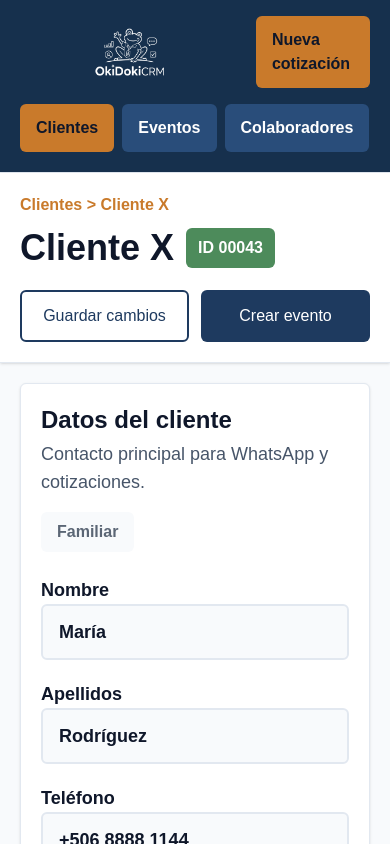
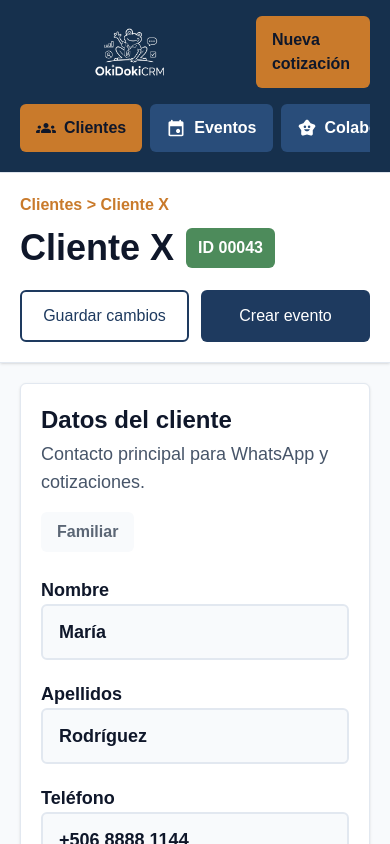
Before and after one commit to garze05/CRM, a Next.js app: page / in a window 390 px wide. Shown: the top 844 px of the page. Built offline with nearby package versions, Linux system fonts and the light colour scheme.

Commit message:
feat: Integrate Iconify for enhanced navigation icons and update dependencies

```diff
--- a/app/page.tsx
+++ b/app/page.tsx
@@ -1,14 +1,35 @@
+"use client";
+
+import { addCollection, Icon } from "@iconify/react";
+import { icons as materialSymbolsIcons } from "@iconify-json/material-symbols";
 import Image from "next/image";
+
+addCollection(materialSymbolsIcons);
 
 const navigationGroups = [
 	{
 		label: "Gestión",
-		items: ["Clientes", "Eventos", "Colaboradores", "Inventario"],
+		items: [
+			{ label: "Clientes", icon: "material-symbols:groups-rounded" },
+			{ label: "Eventos", icon: "material-symbols:event-rounded" },
+			{ label: "Colaboradores", icon: "material-symbols:family-star" },
+			{ label: "Inventario", icon: "material-symbols:inventory-2-rounded" },
+		],
 	},
 	{
 		label: "Métricas",
-		items: ["General", "Ventas"],
+		items: [
+			{ label: "General", icon: "material-symbols:dashboard-rounded" },
+			{ label: "Ventas", icon: "material-symbols:monitoring-rounded" },
+		],
 	},
+];
+
+const mobileNavigationItems = [
+	navigationGroups[0].items[0],
+	navigationGroups[0].items[1],
+	navigationGroups[0].items[2],
+	{ label: "Métricas", icon: "material-symbols:dashboard-rounded" },
 ];
 
 const pipeline = [
@@ -51,7 +72,7 @@ export default function Home() {
 	return (
 		<main className='min-h-screen bg-[var(--background-color)] text-[var(--text-primary)]'>
 			<div className='flex min-h-screen'>
-				<aside className='hidden w-72 shrink-0 flex-col border-r border-[color:var(--border-color)] bg-[var(--primary-active)] px-6 py-6 text-[var(--on-primary)] lg:flex'>
+				<aside className='sticky top-0 hidden h-screen w-72 shrink-0 flex-col overflow-y-auto border-r border-[color:var(--border-color)] bg-[var(--primary-active)] px-6 py-6 text-[var(--on-primary)] lg:flex'>
 					<Image
 						src='/okidokicrm_logo.png'
 						alt='OkiDoki CRM'
@@ -72,27 +93,24 @@ export default function Home() {
 								</h2>
 								<div className='space-y-2'>
 									{group.items.map(item => {
-										const isActive = item === "Clientes";
+										const isActive = item.label === "Clientes";
 
 										return (
 											<a
 												href='#'
-												key={item}
+												key={item.label}
 												className={`flex min-h-12 items-center gap-3 rounded-md px-4 py-3 font-semibold transition ${
 													isActive
 														? "bg-[var(--accent-color)] text-[var(--on-accent)]"
 														: "text-[var(--on-primary)] opacity-85 hover:bg-[var(--primary-hover)]"
 												}`}
 											>
-												<span
-													className={`h-3 w-3 rounded-sm ${
-														isActive
-															? "bg-[var(--success-color)]"
-															: "bg-[var(--secondary-color)]"
-													}`}
+												<Icon
+													icon={item.icon}
+													className='h-6 w-6 shrink-0'
 													aria-hidden='true'
 												/>
-												<span>{item}</span>
+												<span>{item.label}</span>
 											</a>
 										);
 									})}
@@ -105,7 +123,11 @@ export default function Home() {
 						href='#quote'
 						className='mt-auto flex min-h-14 items-center justify-center gap-3 rounded-md bg-[var(--accent-color)] px-4 py-3 text-lg font-black text-[var(--on-accent)] shadow-sm transition hover:bg-[var(--accent-hover)]'
 					>
-						<span aria-hidden='true'>+</span>
+						<Icon
+							icon='material-symbols:add-circle-rounded'
+							className='h-6 w-6 shrink-0'
+							aria-hidden='true'
+						/>
 						<span>Nueva cotización</span>
 					</a>
 				</aside>
@@ -129,21 +151,24 @@ export default function Home() {
 							</a>
 						</div>
 						<div className='flex gap-2 overflow-x-auto pb-1'>
-							{["Clientes", "Eventos", "Colaboradores", "Métricas"].map(
-								item => (
+							{mobileNavigationItems.map(item => (
 								<a
 									href='#'
-										key={item}
-										className={`whitespace-nowrap rounded-md px-4 py-3 text-base font-bold ${
-											item === "Clientes"
+									key={item.label}
+									className={`flex items-center gap-2 whitespace-nowrap rounded-md px-4 py-3 text-base font-bold ${
+										item.label === "Clientes"
 											? "bg-[var(--accent-color)] text-[var(--on-accent)]"
 											: "bg-[var(--primary-hover)] text-[var(--on-primary)]"
 									}`}
 								>
-										{item}
+									<Icon
+										icon={item.icon}
+										className='h-5 w-5 shrink-0'
+										aria-hidden='true'
+									/>
+									<span>{item.label}</span>
 								</a>
-								),
-							)}
+							))}
 						</div>
 					</div>
 
--- a/package.json
+++ b/package.json
@@ -9,6 +9,8 @@
     "lint": "eslint"
   },
   "dependencies": {
+    "@iconify-json/material-symbols": "^1.2.76",
+    "@iconify/react": "^6.0.2",
     "next": "16.2.7",
     "react": "19.2.4",
     "react-dom": "19.2.4"
```
Also changed, not shown: 1 other file (tests, documents, lock files or other folders). Lines whose indentation alone changed are shown as unchanged.
